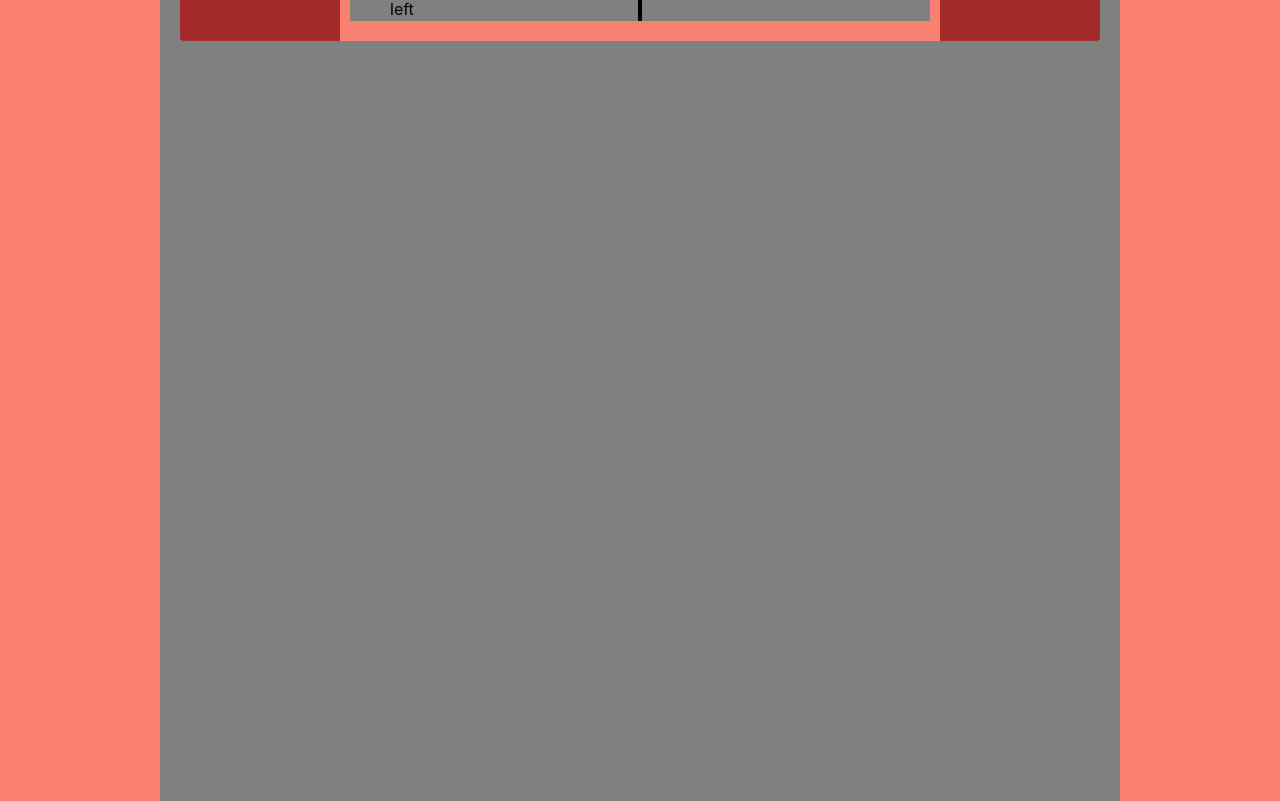
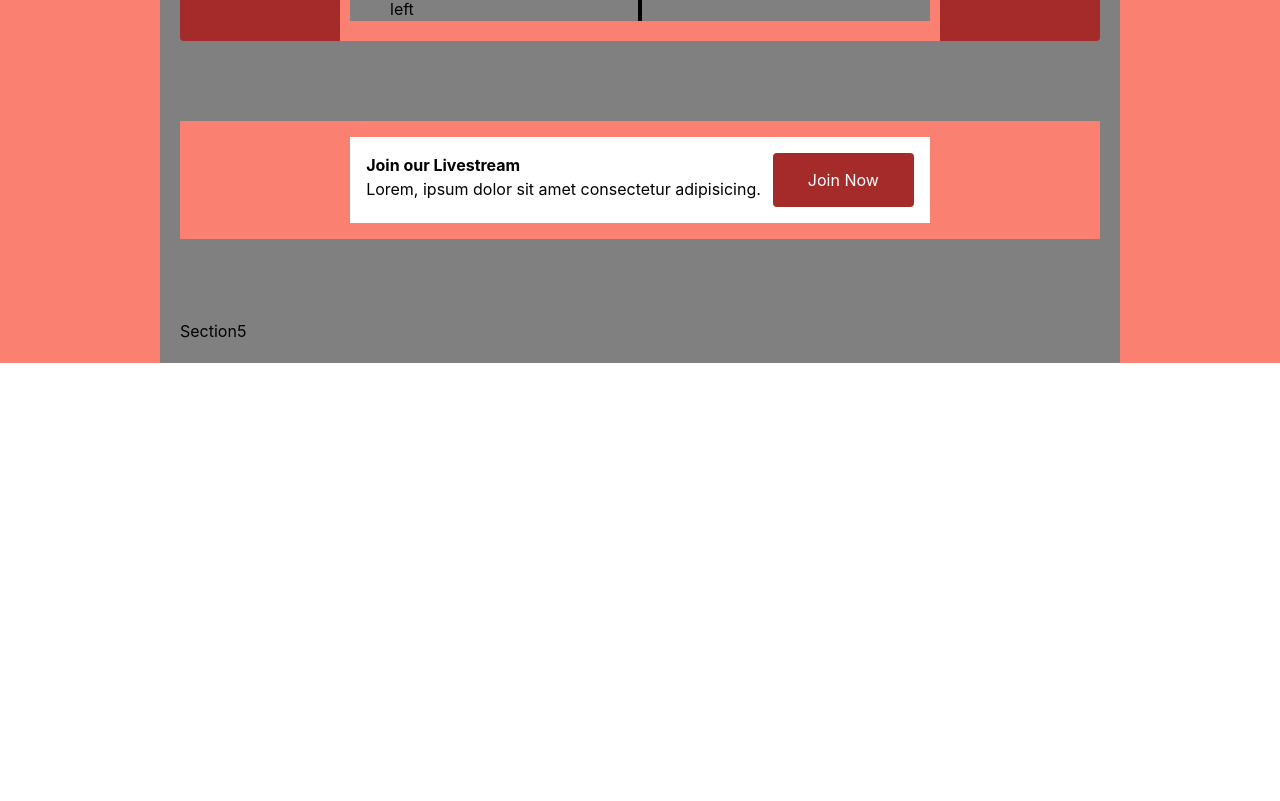
Before and after one commit to Keemchard/Wedding-Invitation, a React (Create React App) app: page / in a window 1280 px wide. Shown: the part 1579-2380 px from the top of the page. After the commit the page ends 1942 px from the top, so only its background shows below. Built offline with nearby package versions, Linux system fonts and the light colour scheme.

Commit message:
✨ add sec 4 layout

```diff
--- a/src/pages/main-page/sections/Section3.tsx
+++ b/src/pages/main-page/sections/Section3.tsx
@@ -6,8 +6,7 @@ import TimeLine from "./components/TimeLine";
 const Section3 = () => {
   const timeline = timelineData;
   return (
-    // delete mb-[1000px] below
-    <div className="bg-[brown] my-[20px] rounded flex flex-col justify-center items-center mb-[1000px]">
+    <div className="bg-[brown] my-[20px] rounded flex flex-col justify-center items-center">
       <div className="text-[1.5rem] border-[1px] py-[10px] px-[1rem] my-[20px]">
         Date and Time
       </div>
--- a/src/pages/main-page/sections/Section4.tsx
+++ b/src/pages/main-page/sections/Section4.tsx
@@ -1,7 +1,26 @@
 import React from "react";
+import Button from "../../../components/Button";
 
 const Section4 = () => {
-  return <div>Section4</div>;
+  const goToLivestream = () => {
+    alert("this is the livestream");
+  };
+  return (
+    <div className="bg-tertiary p-[1rem] flex justify-center my-[5rem]">
+      <div className="bg-[white] p-[1rem] flex gap-3">
+        <div>
+          <p className="font-bold">Join our Livestream</p>
+          <p>Lorem, ipsum dolor sit amet consectetur adipisicing.</p>
+        </div>
+        <Button
+          label="Join Now"
+          btnFunction={goToLivestream}
+          bgColor="brown"
+          txtColor="white"
+        />
+      </div>
+    </div>
+  );
 };
 
 export default Section4;
```
